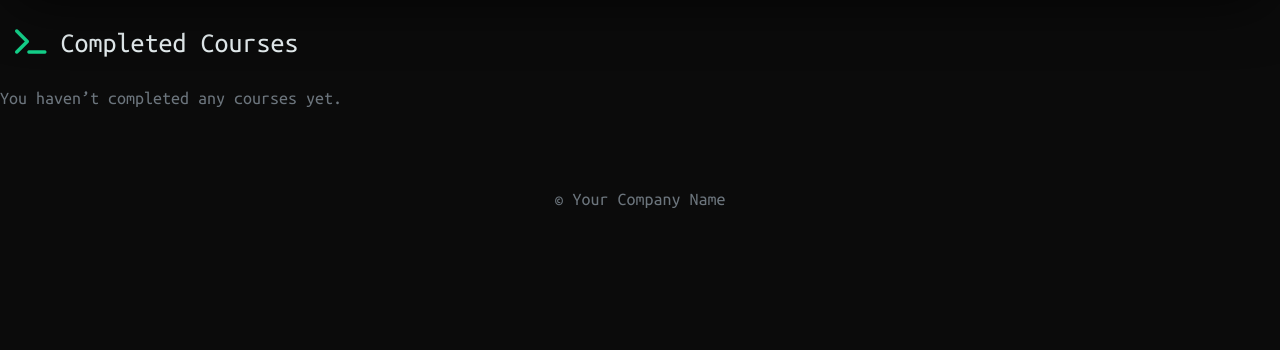
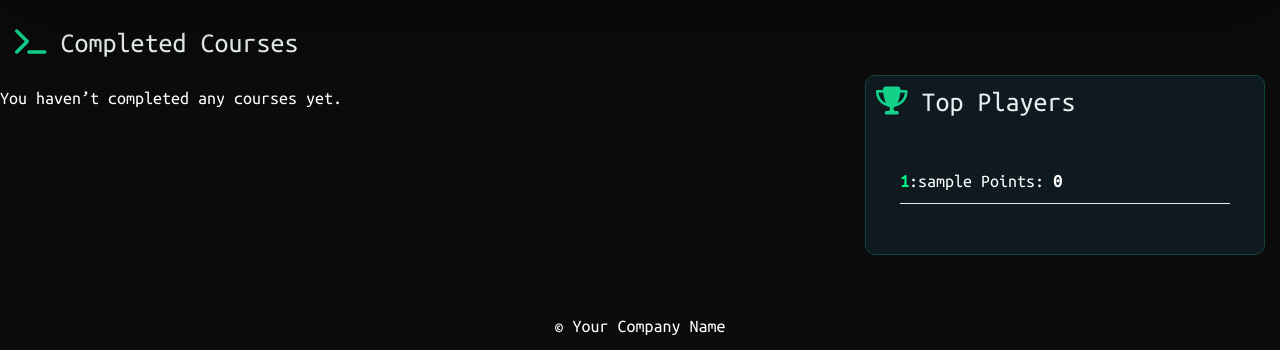
Before and after one commit to NikolayAramazov/Quiz-system-University-Project, a Django app: page /accounts/profile/ in a window 1280 px wide. Shown: the part 459-809 px from the top of the page. Before the commit the page ends 667 px from the top, so only its background shows below. Run offline with Django 4.2, Linux system fonts and the light colour scheme; the visitor is signed in with stand-in values (Sample User, id 1); data comes from the database, SQL or seed files in the repository; some libraries are stand-ins or nearby versions.

Commit message:
Leaderboard added and small bug fixes

```diff
--- a/accounts/models.py
+++ b/accounts/models.py
@@ -7,6 +7,7 @@ class Profile(models.Model):
     phone_number = models.CharField(max_length=15, blank=True)
     bio = models.TextField(blank=True)
     profile_img = models.ImageField(default='profile_pictures/default_profile_pic.png', upload_to='profile_pictures/')
+    total_points = models.IntegerField(default=0)
 
     def __str__(self):
         return self.user.username
--- a/accounts/views.py
+++ b/accounts/views.py
@@ -1,8 +1,6 @@
 from django.contrib.auth import login, logout
 from django.contrib.auth.forms import AuthenticationForm
 from django.shortcuts import render, redirect
-from django.urls import reverse_lazy
-from django.views.generic import UpdateView
 from accounts.forms import RegisterForm, UserProfileForm
 from accounts.models import Profile
 from courses.models import UserCourseProgress, UserTitle
@@ -46,7 +44,8 @@ def profile_view(request):
     user =request.user
     completed_courses = UserCourseProgress.objects.filter(user=request.user, completed=True)
     titles = UserTitle.objects.filter(user=request.user)
-    return render(request, 'accounts/profile.html', context={'user': user, 'completed_courses': completed_courses, 'titles': titles})
+    leaderboard = Profile.objects.all().order_by('-total_points')
+    return render(request, 'accounts/profile.html', context={'user': user, 'completed_courses': completed_courses, 'titles': titles, 'leaderboard': leaderboard})
 
 def edit_profile(request):
     user = request.user
--- a/courses/models.py
+++ b/courses/models.py
@@ -10,6 +10,7 @@ class Course(models.Model):
     duration = models.CharField(max_length=50, default='30 minutes')
     prerequisite = models.ForeignKey('self', blank=True, null=True, on_delete=models.CASCADE , related_name='unlocks',)
     title_reward = models.CharField(blank=True, max_length=100, null=True, unique=True)
+    points = models.IntegerField(default=0)
 
     def __str__(self):
         return self.title
--- a/static/css/accounts.css
+++ b/static/css/accounts.css
@@ -23,3 +23,28 @@ p.titles {
     border-radius: 5px;
     margin: 10px auto auto;
 }
+
+section.leaderboard.mt-5 {
+    width: 400px;
+    border: 1px solid #10463c;
+    padding: 10px;
+    background: #0e1920;
+    border-radius: 10px;
+}
+
+section.courses-leaderboard-wrap {
+    display: flex;
+    justify-content: space-between;
+}
+
+.col-md-6.col-lg-3.mb-4.course-container {
+    width: 800px;
+}
+
+.leaderboard-item.mb-3.d-flex.align-items-center {
+    border-bottom: 1px solid;
+}
+
+.text-muted {
+    color: #ffffff !important;
+}
--- a/static/css/quiz.css
+++ b/static/css/quiz.css
@@ -43,3 +43,27 @@ button.complete_course {
     background: #5a9ad3;
     color: white;
 }
+
+button#complete-course-btn {
+    color: white;
+    background: #5a9ad3;
+    border-radius: 20px;
+    height: 50px;
+}
+
+form#searchForm {
+    height: 50px;
+}
+
+button.btn.btn-primary.ms-2.search-btn {
+    height: 50px;
+    margin: 0px 10px;
+}
+
+input#id_query {
+    border: 2px solid grey;
+    border-radius: 10px;
+    background: #0e1920;
+    padding: 5px;
+    color: white;
+}
--- a/templates/accounts/profile.html
+++ b/templates/accounts/profile.html
@@ -4,6 +4,7 @@
 {% block content %}
 <div class="profile-page container py-5">
 
+  <!-- Profile Header Section -->
   <div class="profile-header term-card p-4 mb-5 d-flex flex-column flex-md-row align-items-center">
     <div class="profile-avatar me-md-4 mb-3 mb-md-0">
       <img src="{{ user.profile.profile_img.url }}" alt="{{ user.username }} avatar" class="avatar-img">
@@ -26,6 +27,8 @@
     </div>
   </div>
 
+  <!-- Completed Courses Section -->
+<section class="courses-leaderboard-wrap">
   <section class="completed-courses">
     <h3 class="section-title mb-4">
       <i class="fa fa-terminal green"></i> Completed Courses
@@ -34,7 +37,7 @@
     <div class="row">
       {% for progress in completed_courses %}
         {% with course=progress.course %}
-        <div class="col-md-6 col-lg-3 mb-4">
+        <div class="col-md-6 col-lg-3 mb-4 course-container">
           <div class="course-card h-100">
             <div class="course-thumb" style="background-image: url('{{ course.thumbnail.url }}');"></div>
             <div class="p-3">
@@ -56,5 +59,27 @@
     </div>
   </section>
 
+  <!-- Leaderboard Section -->
+  <section class="leaderboard mt-5">
+    <h3 class="section-title mb-4">
+      <i class="fa fa-trophy green"></i> Top Players
+    </h3>
+
+    <div class="leaderboard-container p-4">
+      {% for profile in leaderboard %}
+           <div class="leaderboard-item mb-3 d-flex align-items-center ">
+          <!-- Rank Number -->
+          <div class="d-flex align-items-center mb-2">
+            <div class="leaderboard-info flex-grow-1">
+                <p class="text-muted mb-0"><strong style="color: #00ff88">{{ forloop.counter }}</strong>:{{ profile.user.username }} Points: <strong>{{ profile.total_points }}</strong></p>
+            </div>
+          </div>
+        </div>
+      {% empty %}
+        <p class="text-muted">No players yet in the leaderboard.</p>
+      {% endfor %}
+    </div>
+  </section>
+</section>
 </div>
 {% endblock %}
--- a/templates/courses/course_quiz.html
+++ b/templates/courses/course_quiz.html
@@ -40,6 +40,7 @@
     <form id="complete-form" action="{% url 'courses:course_complete_check' course.slug %}" method="post">
         {% csrf_token %}
         <button id="complete-course-btn" type="submit" disabled>Complete Course</button>
+        <strong class="course_points"> +{{ course_points }} Points</strong>
     </form>
 </div>
 
--- a/templates/courses/view_courses.html
+++ b/templates/courses/view_courses.html
@@ -11,7 +11,7 @@
 
         <form id="searchForm" method="get" action="{% url 'courses:view_courses' %}" class="d-flex mb-3">
           {{ form.query }}
-          <button class="btn btn-primary ms-2" type="submit">Search</button>
+          <button class="btn btn-primary ms-2 search-btn" type="submit">Search</button>
         </form>
 
         <div class="courses" id="courseContainer">
```
Also changed, not shown: courses/views.py (+46 -11 lines), templates/courses/partial_course.html (+5 -6 lines), accounts/migrations/0003_profile_total_points.py (added), courses/migrations/0012_course_points.py (added). Lines whose indentation alone changed are shown as unchanged.
